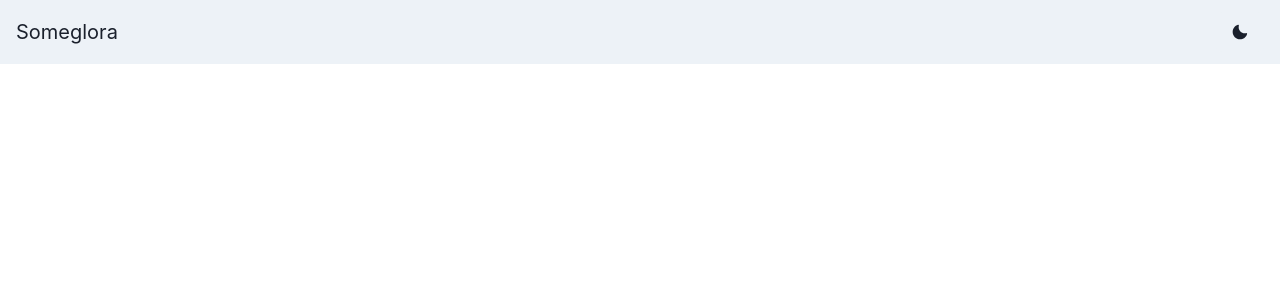
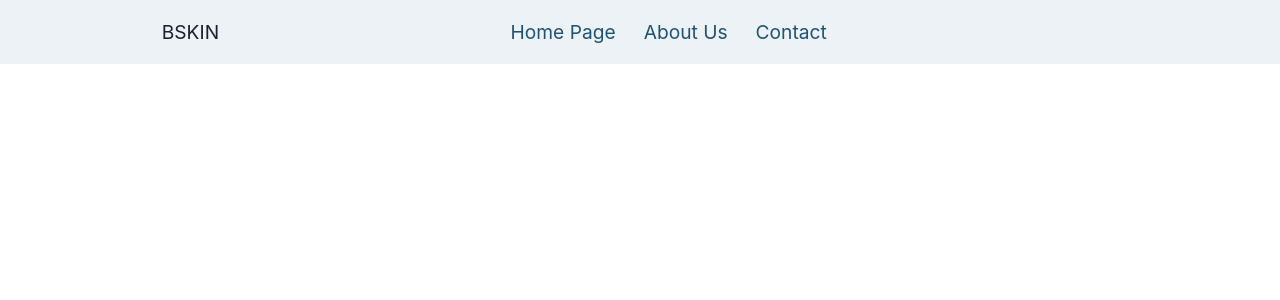
Before and after one commit to Fatimah-Almutairi/JavaScript, a React (Create React App) app: page / in a window 1280 px wide. Shown: the top 300 px of the page. Built offline with nearby package versions, Linux system fonts and the light colour scheme.

Commit message:
home page

```diff
--- a/src/App.tsx
+++ b/src/App.tsx
@@ -1,15 +1,12 @@
 import * as React from "react"
 import {
   ChakraProvider,
-  Box,
   theme,
 } from "@chakra-ui/react"
 import Nav from './components/nav'
 
 export const App = () => (
   <ChakraProvider theme={theme}>
-    <Box textAlign="center" fontSize="xl">
       <Nav />
-    </Box>
   </ChakraProvider>
 )
--- a/src/components/nav.tsx
+++ b/src/components/nav.tsx
@@ -1,46 +1,35 @@
-import { ReactNode } from 'react';
 import {
   Box,
   Flex,
-  Link,
-  Button,
   useColorModeValue,
   Stack,
-  useColorMode,
+  Text
 } from '@chakra-ui/react';
-import { MoonIcon, SunIcon } from '@chakra-ui/icons';
 
-const NavLink = ({ children }: { children: ReactNode }) => (
-  <Link
-    px={2}
-    py={1}
-    rounded={'md'}
-    _hover={{
-      textDecoration: 'none',
-      bg: useColorModeValue('gray.200', 'gray.700'),
-    }}
-    href={'#'}>
-    {children}
-  </Link>
-);
 
-export default function Nav() {
-  const { colorMode, toggleColorMode } = useColorMode();
+function Nav() {
   return (
     <>
       <Box bg={useColorModeValue('gray.100', 'gray.900')} px={4}>
-        <Flex h={16} alignItems={'center'} justifyContent={'space-between'}>
-          <Box>Someglora</Box>
-
+        <Flex h={16} alignItems={'center'} justifyContent={'space-around'}>
+          <Box fontSize='1.2em'>BSKIN</Box>
+          <Box>
           <Flex alignItems={'center'}>
             <Stack direction={'row'} spacing={7}>
-              <Button onClick={toggleColorMode}>
-                {colorMode === 'light' ? <MoonIcon /> : <SunIcon />}
-              </Button>
+            <Text color={'#1F5373'}fontSize='1.2em' fontFamily='inherit'>Home Page</Text>
+            <Text color={'#1F5373'}fontSize='1.2em' fontFamily='inherit'>About Us</Text>
+            <Text color={'#1F5373'}fontSize='1.2em' fontFamily='inherit'> Contact</Text>
             </Stack>
           </Flex>
+          </Box>
+
+          <Box>
+
+          </Box>
         </Flex>
       </Box>
     </>
-  );
+  )
 }
+
+export default Nav
```
